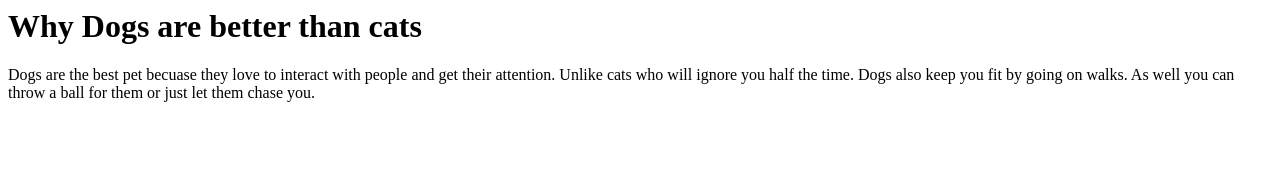
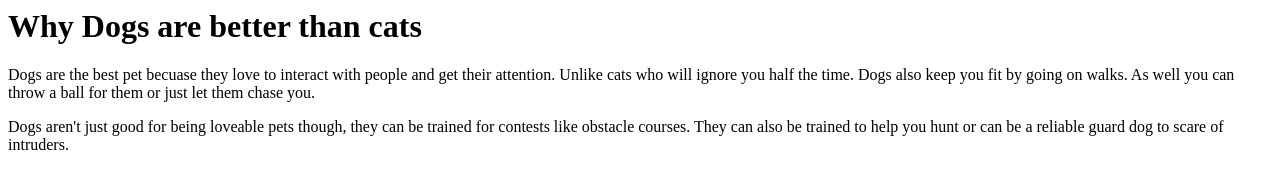
Before and after one commit to peeversjack/1054-Midterm, a plain HTML site: page index.html in a window 1280 px wide. Drawn offline with Linux system fonts and the light colour scheme.

Commit message:
updated index file

```diff
--- a/index.html
+++ b/index.html
@@ -7,5 +7,7 @@
    <p>Dogs are the best pet becuase they love to interact with people and get their attention.
    Unlike cats who will ignore you half the time. Dogs also keep you fit by going on walks. As well you can throw a ball for them or just let them chase you.</p>
 
+   <p>Dogs aren't just good for being loveable pets though, they can be trained for contests like obstacle courses. They can also be trained to help you hunt or can be a reliable guard dog to scare of intruders.
+
     </body>
 </html>
```
